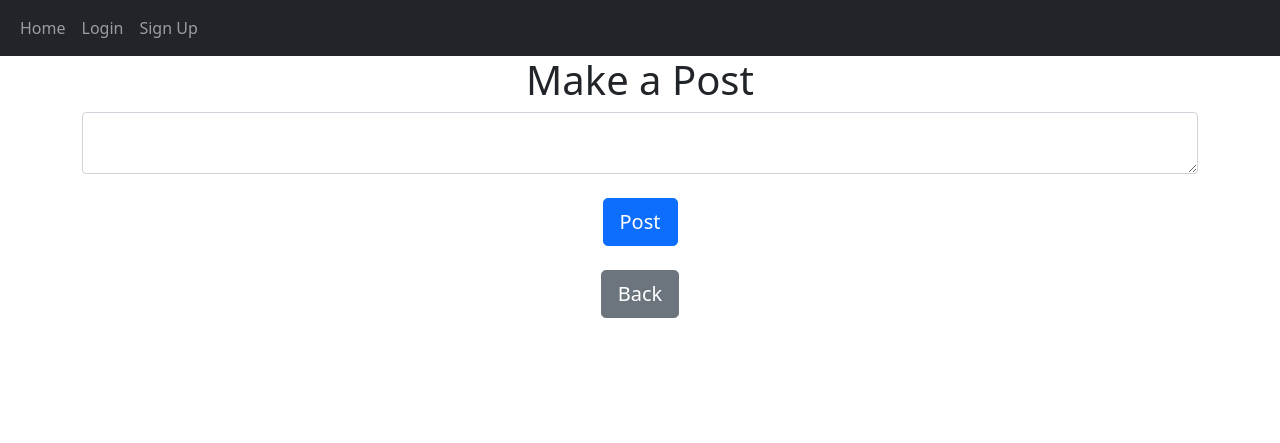
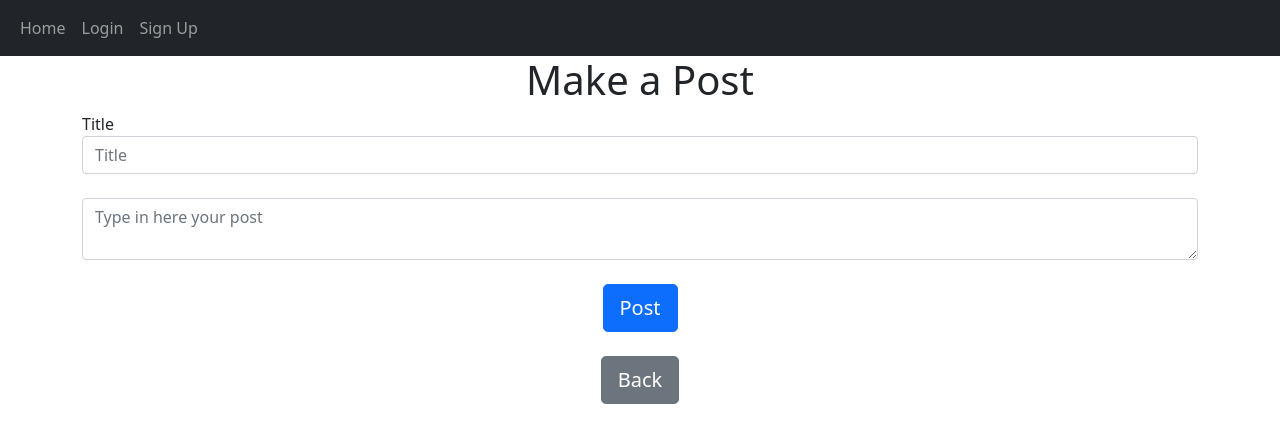
Before and after one commit to Nibbee/DIY-Project, a Flask app: template Blog App/website/templates/create_post.html in a window 1280 px wide. Shown: the top 443 px of the page. Run offline with Flask 2, Linux system fonts and the light colour scheme; the template is opened without the code that fills it, so the values that code supplies are empty; some libraries are stand-ins or nearby versions.

Commit message:
Title added to post etc.
Title added to post and some changes to layout

```diff
--- a/Blog App/website/models/post.py
+++ b/Blog App/website/models/post.py
@@ -3,6 +3,7 @@ from sqlalchemy.sql import func
 
 class Post(db.Model):
     id = db.Column(db.Integer, primary_key=True)
+    title =db.Column(db.Text, nullable=False)
     text = db.Column(db.Text, nullable=False)
     date_created = db.Column(db.DateTime(timezone=True), default=func.now())
     author = db.Column(db.Integer, db.ForeignKey(
--- a/Blog App/website/templates/create_post.html
+++ b/Blog App/website/templates/create_post.html
@@ -3,7 +3,10 @@
 <h1 align="center">Make a Post</h1>
 
 <form method="POST">
-  <textarea name="text" id="text" class="form-control"></textarea>
+  <label for="title" >Title</label>
+  <input type="text" id="title" name="title" class="form-control" placeholder="Title"/>
+  <br />
+  <textarea name="text" id="text" class="form-control" placeholder="Type in here your post"></textarea>
   <br />
   <div align="center">
     <button type="submit" class="btn btn-lg btn-primary">Post</button>
@@ -11,7 +14,7 @@
 </form>
 <br />
 <div align="center">
-  <a href="/home"
+  <a href="/posts_div.html"
     ><button type="button" class="btn btn-lg btn-secondary">Back</button></a
   >
 </div>
--- a/Blog App/website/templates/home.html
+++ b/Blog App/website/templates/home.html
@@ -1,7 +1,9 @@
 {% extends "base.html" %} {% block title %}Home{% endblock %}{% block content%}
 <div align="center">
 <h1 align="center">Blog Posting App</h1>
-{% block image %}<img src="../static/blog.jpg" align="center" width="500px" height="auto"/>{% endblock %}
+{% block image %}<img src="../static/blog.jpg" align="center" width="500px" height="auto" class="img-fluid" alt="Responsive image"/>{% endblock %}
+</div>
+</br>
 <div align="center">
     <a href="/posts_div.html"><button type="button" class="btn btn-primary btn-lg">Posts</button></a>
 </div>
```
Also changed, not shown: Blog App/website/resources/views.py (+5 -2 lines), Blog App/website/templates/posts_div.html (+14 -9 lines).
